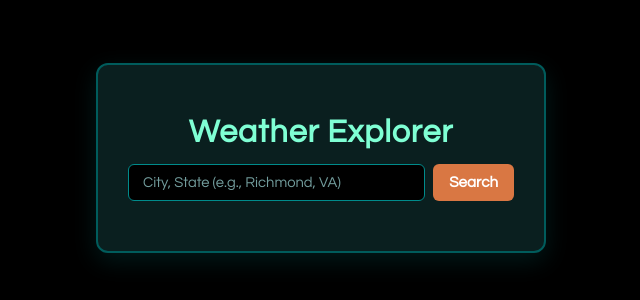
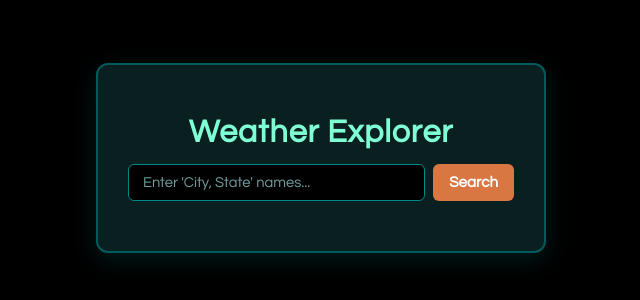
Before and after one commit to ethancpickett/CTD-Advanced-API-Webpage-Project, a plain HTML site: page index.html in a window 1280 px wide. Shown: the part 242-542 px from the top of the page, 319-959 px from the left. Drawn offline with Linux system fonts and the light colour scheme.

Commit message:
Update city input placeholder and aria-label

```diff
--- a/index.html
+++ b/index.html
@@ -15,8 +15,8 @@
         <input
           type="text"
           id="city-input"
-          placeholder="City, State (e.g., Richmond, VA)"
-          aria-label="Enter City and State"
+          placeholder="Enter 'City, State' names..."
+          aria-label="Enter 'City, State' names..."
         >
         <button id="search-btn">Search</button>
       </div>
```
